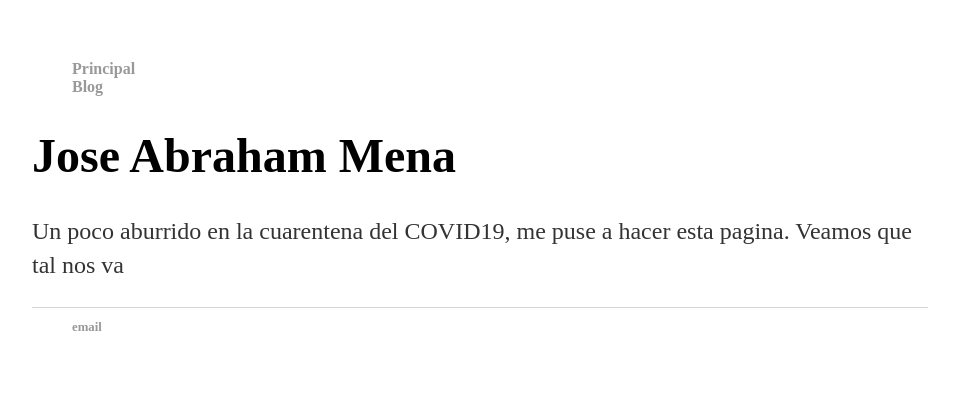
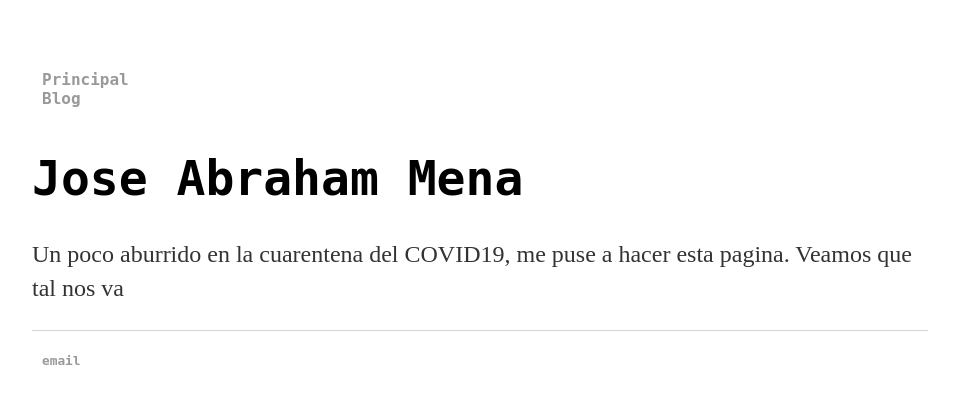
Before and after one commit to joseabraham-mena/joseabraham-mena, a Jekyll site: the page built from index.html, in a window 1280 px wide. Shown: the top 404 px of the page, without its empty margins (160-1119 px from the left). Built offline with Jekyll 4.4.1, drawn with Linux system fonts in a browser that asks for light colours.

Commit message:
Update main.css

```diff
--- a/css/main.css
+++ b/css/main.css
@@ -4,7 +4,7 @@
 }
 
 nav ul, footer ul {
-  font-family: 'Monospace':
+  font-family: 'Monospace';
   padding: 10px;
   list-style:none;
   font-weight:bold;
@@ -26,7 +26,7 @@
 
 h1 {
   font-size: 3em;
-  font-family:'Helvetica','Arial','Sans-Serif':
+  font-family:'Monospace';
 }
 
 p {
```
